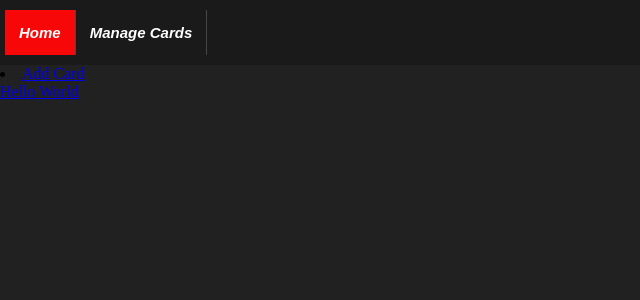
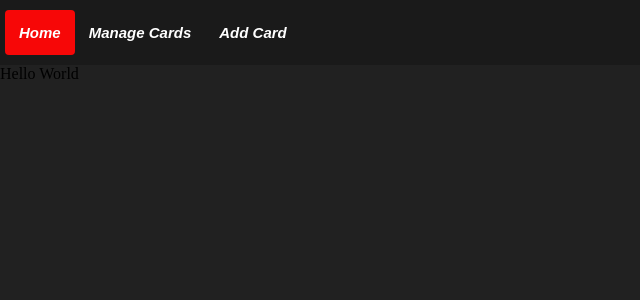
Before and after one commit to AuricFox/Flashcards, a Flask app: page /home in a window 1280 px wide. Shown: the top 300 px of the page, without its empty margins (0-640 px from the left). Run offline with Flask 3, Linux system fonts and the light colour scheme; parts of the project's set-up code (start-up, migrations or seed data) failed here and were passed over.

Commit message:
Testing home page

```diff
--- a/static/css/base.css
+++ b/static/css/base.css
@@ -36,13 +36,6 @@ body {
 
 /* ========== Nav Bar ========== */
 
-.nav-tile {
-    min-height: 40vh;
-    position: relative;
-    background-position: center;
-    background-size: cover;
-}
-
 #nav-bar {
     color: rgb(255, 255, 255);
     font-size: 15px;
@@ -65,24 +58,22 @@ body {
 .nav li {
     display: inline;
     float: left;
-    border-right: 1px solid rgba(255, 255, 255, 0.2);
 }
 
-.nav li div,
-.nav li a {
+.nav-tile {
     display: block;
     color: rgb(255, 255, 255);
     text-align: center;
     padding: 14px;
     text-decoration: none;
+    border-radius: 4px;
 }
 
 .active {
     background: rgb(247, 7, 7);
 }
 
-.nav li div:hover,
-.nav li a:hover {
+.nav-tile:hover {
     background: rgb(247, 7, 7);
     cursor: pointer;
 }
--- a/templates/base.html
+++ b/templates/base.html
@@ -13,9 +13,9 @@
     <body>
         <div id="nav-bar">
             <ul class="nav">
-                <li><a href="{{  url_for('home')  }}" class="{% if nav_id == 'home-page' %}active{% endif %}">Home</a></li>
-                <li><a href="{{  url_for('home')  }}" class="{% if nav_id == 'manage-page' %}active{% endif %}">Manage Cards</div></li>
-                <li><a href="{{  url_for('home')  }}" class="{% if nav_id == 'add-page' %}active{% endif %}">Add Card</div></li>
+                <li><a href="{{  url_for('home')  }}" class="nav-tile {% if nav_id == 'home-page' %}active{% endif %}">Home</a></li>
+                <li><a href="{{  url_for('home')  }}" class="nav-tile {% if nav_id == 'manage-page' %}active{% endif %}">Manage Cards</a></li>
+                <li><a href="{{  url_for('home')  }}" class="nav-tile {% if nav_id == 'add-page' %}active{% endif %}">Add Card</a></li>
             </ul>
         </div>
 
```
